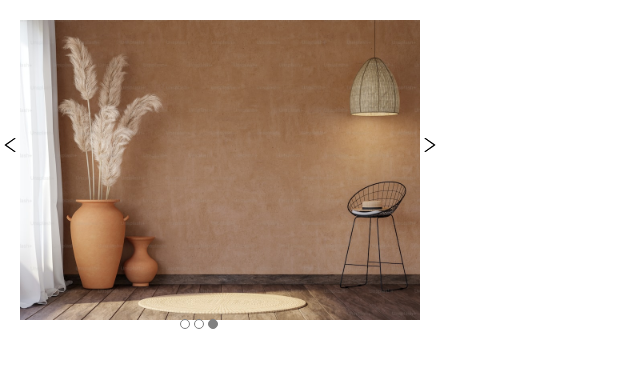
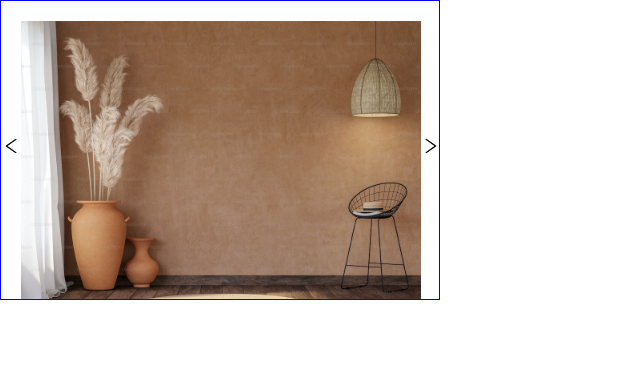
Before and after one commit to abdulkhaliquem9/react-horizontal-scroller, a React (Create React App) app: page / in a window 1280 px wide. Shown: the top 368 px of the page, without its empty margins (0-640 px from the left). Built offline with nearby package versions, Linux system fonts and the light colour scheme.

Commit message:
Feature/Carousole- fixed images coming on top of container

```diff
--- a/src/components/Carousel/index.js
+++ b/src/components/Carousel/index.js
@@ -41,7 +41,7 @@ export default function(){
                         urls.map((el,i) => (
                             <li key={i} className={
                                 `carousel__slide ${currentSlide === i ? sideInClass :
-                                    (currentSlide === i+1? '' : 'hide')}`
+                                    (currentSlide === i+1? 'hide' : 'hide')}`
                                     }>
                                 <img className='carousel__image' src={(el.url)} alt={el.url}></img>
                             </li>
--- a/src/components/Carousel/index.scss
+++ b/src/components/Carousel/index.scss
@@ -1,10 +1,12 @@
 .carousel-container{
     position: relative;
     height: 300px;
-    width: 400px;
+    width: 440px;
+    border: 1px solid blue;
+    overflow: hidden;
 
     .carousel {
-        position: relative;
+        position: absolute;
         height: 300px;
         width: 400px;
         margin: 0 auto;
@@ -18,6 +20,7 @@
             justify-content: center;
             align-items: center;
             padding: 0;
+            z-index: 1;
         }
 
         .carousel__button>img {
@@ -58,19 +61,25 @@
             width: 100%;
             height: 100%;
 
+            position: relative;
+
             .carousel_track {
                 margin: 0;
                 padding: 0;
                 list-style: none;
                 width: 100%;
+                display: flex;
+
+                position: absolute;
 
                 .carousel__slide {
-                    position: absolute;
-                    width: 100%;
-                    height: 100%;
+                    // position: absolute;
+                    // width: 100%;
+                    // height: 100%;
 
                     .carousel__image {
-                        width: 100%;
+                        // width: 100%;
+                        width: 400px;
                         height: 100%;
                         object-fit: cover;
                     }
@@ -98,7 +107,6 @@
     from {
         transform: translate(100%, 0%);
         display: initial;
-        z-index: -20;
     }
     to {
         transform: translate(0%, 0%);
```
